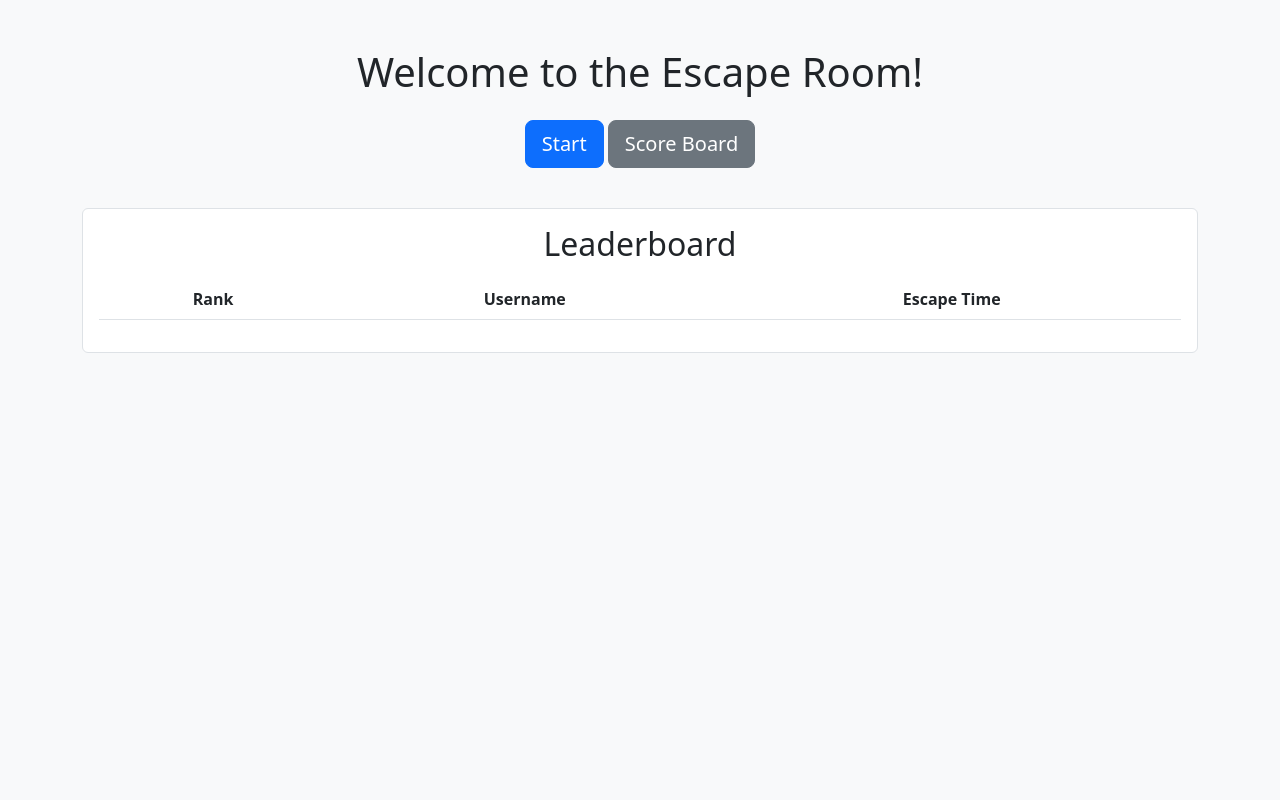
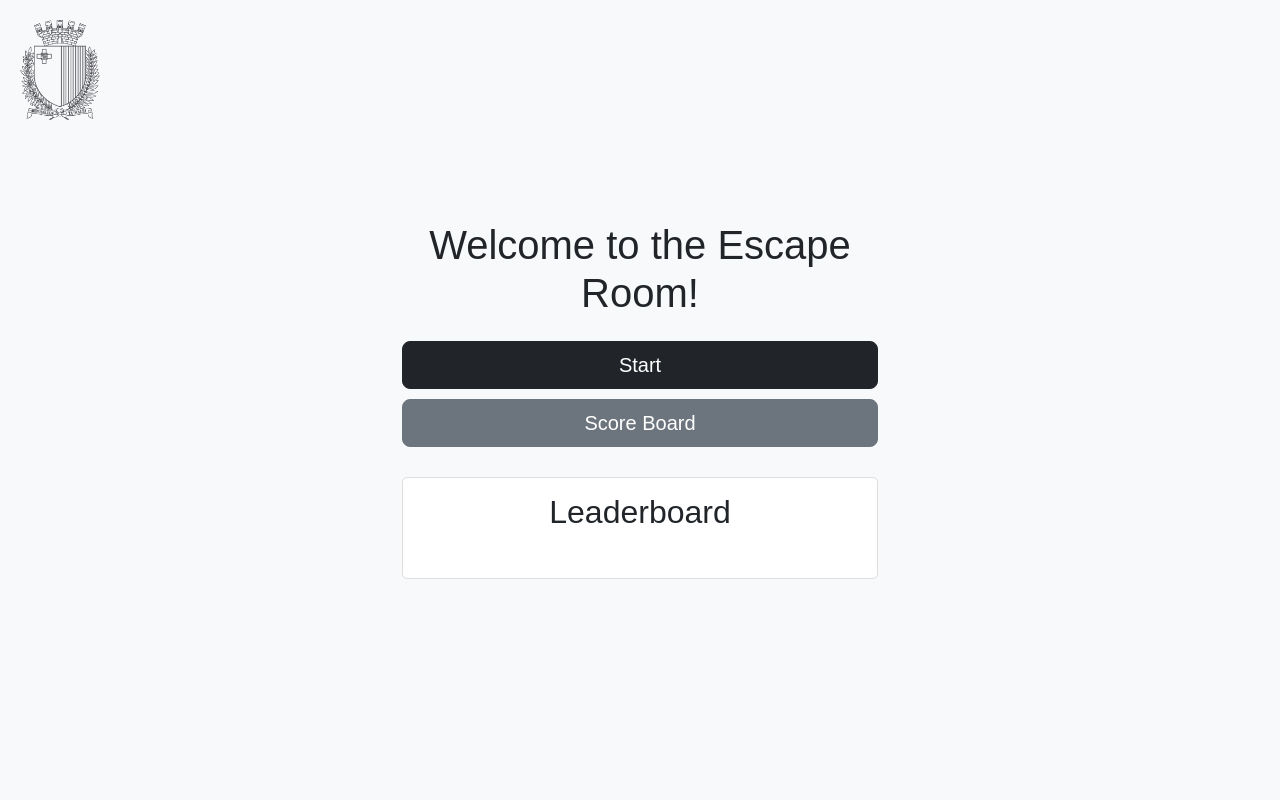
Before and after one commit to Biggigu/myProgramming, a Flask app: page / in a window 1280 px wide. Run offline with Flask 3, Linux system fonts and the light colour scheme; lists and menus that the app fills with data are empty.

Commit message:
updated CSS
CSS update grey and gov logo

```diff
--- /dev/null
+++ b/ExpoProject/website/static/css/styles.css
@@ -0,0 +1,55 @@
+/* General Page Styling */
+body {
+    background-color: #f8f9fa;
+    display: flex;
+    justify-content: center;
+    align-items: center;
+    height: 100vh;
+    position: relative;
+    font-family: Arial, sans-serif;
+}
+
+/* Center Container */
+.container {
+    text-align: center;
+    max-width: 500px;
+}
+
+/* Buttons Styling */
+.btn-lg {
+    width: 100%;
+    margin-bottom: 10px;
+}
+
+/* Leaderboard Styling */
+.leaderboard {
+    border: 1px solid #ddd;
+    padding: 15px;
+    background-color: #fff;
+    border-radius: 5px;
+    margin-top: 20px;
+}
+
+/* Table Styling */
+.leaderboard table {
+    width: 100%;
+}
+
+/* Logo Styling */
+.logo {
+    position: absolute;
+    top: 20px;
+    left: 20px;
+    width: 80px; /* Adjust the size as needed */
+}
+
+/* Responsive Design */
+@media (max-width: 768px) {
+    body {
+        height: auto;
+        padding: 20px;
+    }
+    .logo {
+        width: 60px;
+    }
+}
--- a/ExpoProject/website/templates/index.html
+++ b/ExpoProject/website/templates/index.html
@@ -5,22 +5,18 @@
     <meta name="viewport" content="width=device-width, initial-scale=1.0">
     <title>Escape Room</title>
     <link rel="stylesheet" href="https://cdn.jsdelivr.net/npm/bootstrap@5.3.0/dist/css/bootstrap.min.css">
+    <link rel="stylesheet" href="{{ url_for('static', filename='css/styles.css') }}">
 </head>
-<body class="text-center bg-light">
-    <div class="container mt-5">
+<body>
+    <img src="{{ url_for('static', filename='images/logo.png') }}" alt="GOV MT Logo" class="logo">
+    <div class="container">
         <h1 class="mb-4">Welcome to the Escape Room!</h1>
-        <button class="btn btn-primary btn-lg mb-3" onclick="location.href='register'">Start</button>
-        <button class="btn btn-secondary btn-lg mb-3" onclick="location.href='leaderboard'">Score Board</button>
-        <div class="mt-4 p-3 border rounded bg-white">
+        <button class="btn btn-dark btn-lg" onclick="location.href='register'">Start</button>
+        <button class="btn btn-secondary btn-lg" onclick="location.href='leaderboard'">Score Board</button>
+
+        <div class="leaderboard">
             <h2 class="mb-3">Leaderboard</h2>
-            <table class="table table-striped">
-                <thead>
-                    <tr>
-                        <th>Rank</th>
-                        <th>Username</th>
-                        <th>Escape Time</th>
-                    </tr>
-                </thead>
+            <table class="table table-borderless text-center">
                 <tbody id="leaderboard-entries">
                     <!-- Dynamic leaderboard data will be inserted here -->
                 </tbody>
@@ -34,10 +30,13 @@
                 .then(response => response.json())
                 .then(data => {
                     const leaderboard = document.getElementById("leaderboard-entries");
-                    leaderboard.innerHTML = data.map((entry, index) => `
+                    // Sort data based on escape time (ascending)
+                    data.sort((a, b) => a.time.localeCompare(b.time));
+                    // Get the top 3 players
+                    const topThree = data.slice(0, 3);
+                    leaderboard.innerHTML = topThree.map((entry, index) => `
                         <tr>
-                            <td>${index + 1}</td>
-                            <td>${entry.username}</td>
+                            <td>${index + 1}. ${entry.username}</td>
                             <td>${entry.time}</td>
                         </tr>
                     `).join("");
--- a/ExpoProject/website/templates/leaderboard.html
+++ b/ExpoProject/website/templates/leaderboard.html
@@ -5,6 +5,7 @@
     <meta name="viewport" content="width=device-width, initial-scale=1.0">
     <title>Leaderboard</title>
     <link rel="stylesheet" href="https://cdn.jsdelivr.net/npm/bootstrap@5.3.0/dist/css/bootstrap.min.css">
+    <link rel="stylesheet" href="{{ url_for('static', filename='css/styles.css') }}">
 </head>
 <body class="text-center bg-light">
     <div class="container mt-5">
--- a/ExpoProject/website/templates/register.html
+++ b/ExpoProject/website/templates/register.html
@@ -5,6 +5,7 @@
     <meta name="viewport" content="width=device-width, initial-scale=1.0">
     <title>Player Registration</title>
     <link rel="stylesheet" href="https://cdn.jsdelivr.net/npm/bootstrap@5.3.0/dist/css/bootstrap.min.css">
+    <link rel="stylesheet" href="{{ url_for('static', filename='css/styles.css') }}">
 </head>
 <body class="text-center bg-light">
     <div class="container mt-5">
--- a/ExpoProject/website/templates/result.html
+++ b/ExpoProject/website/templates/result.html
@@ -5,6 +5,7 @@
     <meta name="viewport" content="width=device-width, initial-scale=1.0">
     <title>Escape Room Results</title>
     <link rel="stylesheet" href="https://cdn.jsdelivr.net/npm/bootstrap@5.3.0/dist/css/bootstrap.min.css">
+    <link rel="stylesheet" href="{{ url_for('static', filename='css/styles.css') }}">
 </head>
 <body class="text-center bg-light">
     <div class="container mt-5">
--- a/ExpoProject/website/templates/timer.html
+++ b/ExpoProject/website/templates/timer.html
@@ -5,6 +5,7 @@
     <meta name="viewport" content="width=device-width, initial-scale=1.0">
     <title>Escape Room Timer</title>
     <link rel="stylesheet" href="https://cdn.jsdelivr.net/npm/bootstrap@5.3.0/dist/css/bootstrap.min.css">
+    <link rel="stylesheet" href="{{ url_for('static', filename='css/styles.css') }}">
 </head>
 <body class="text-center bg-light">
     <div class="container mt-5">
```
Also changed, not shown: ExpoProject/notes.txt (added, +30 -0 lines), ExpoProject/database.db, ExpoProject/website/static/images/logo.png (added).
